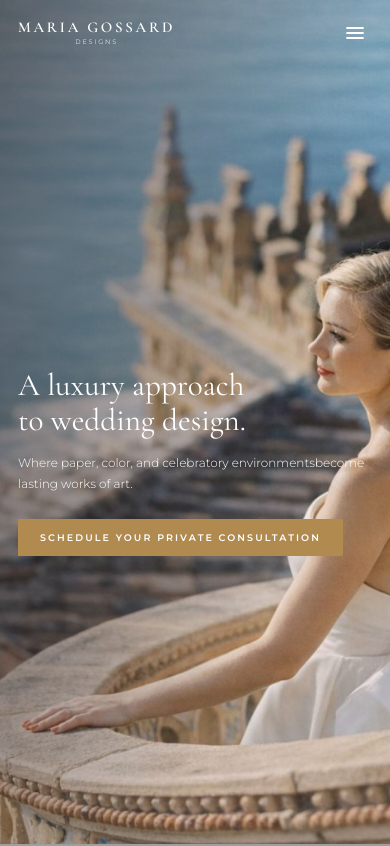
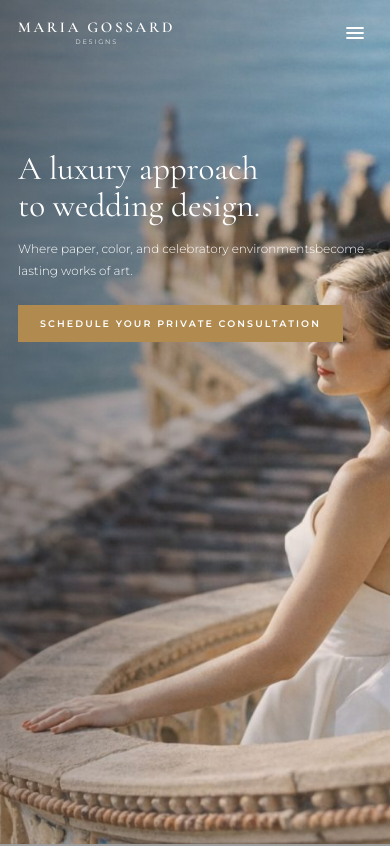
Before and after one commit to rocheanne041/Maria-Website, a React (Vite) app in the folder maria/: page / in a window 390 px wide. Shown: the top 846 px of the page. Built offline with nearby package versions, Linux system fonts and the light colour scheme; grey boxes are pictures that could not be loaded.

Commit message:
fix: raise hero text to bride's head level and increase h1 font size on mobile

```diff
--- a/maria/src/App.css
+++ b/maria/src/App.css
@@ -935,7 +935,7 @@ footer {
   /* ── Hero ── */
   .hero { min-height: 100svh; }
 
-  /* Vertically centre content in the hero on mobile, left-aligned text */
+  /* Position content higher — near bride's head level */
   .hero-content {
     top: 0;
     bottom: 0;
@@ -944,13 +944,13 @@ footer {
     display: flex;
     flex-direction: column;
     align-items: flex-start;
-    justify-content: center;
+    justify-content: flex-start;
     text-align: left;
-    padding: 80px 28px 0;
+    padding: 150px 28px 0;
     max-width: 100%;
   }
 
-  .hero-content h1 { font-size: clamp(32px, 7vw, 48px); }
+  .hero-content h1 { font-size: clamp(34px, 7.5vw, 50px); }
 
   .hero-content p {
     font-size: 13px;
@@ -1075,8 +1075,8 @@ footer {
   .logo-sub  { font-size: 6.5px; letter-spacing: 0.28em; }
 
   /* ── Hero ── */
-  .hero-content { padding: 80px 18px 0; }
-  .hero-content h1 { font-size: clamp(28px, 8vw, 40px); margin-bottom: 14px; }
+  .hero-content { padding: 150px 18px 0; }
+  .hero-content h1 { font-size: clamp(30px, 8.5vw, 42px); margin-bottom: 14px; }
   .hero-content p  { font-size: 12px; margin-bottom: 24px; }
   .btn-gold { padding: 13px 22px; font-size: 9.5px; }
 
```
